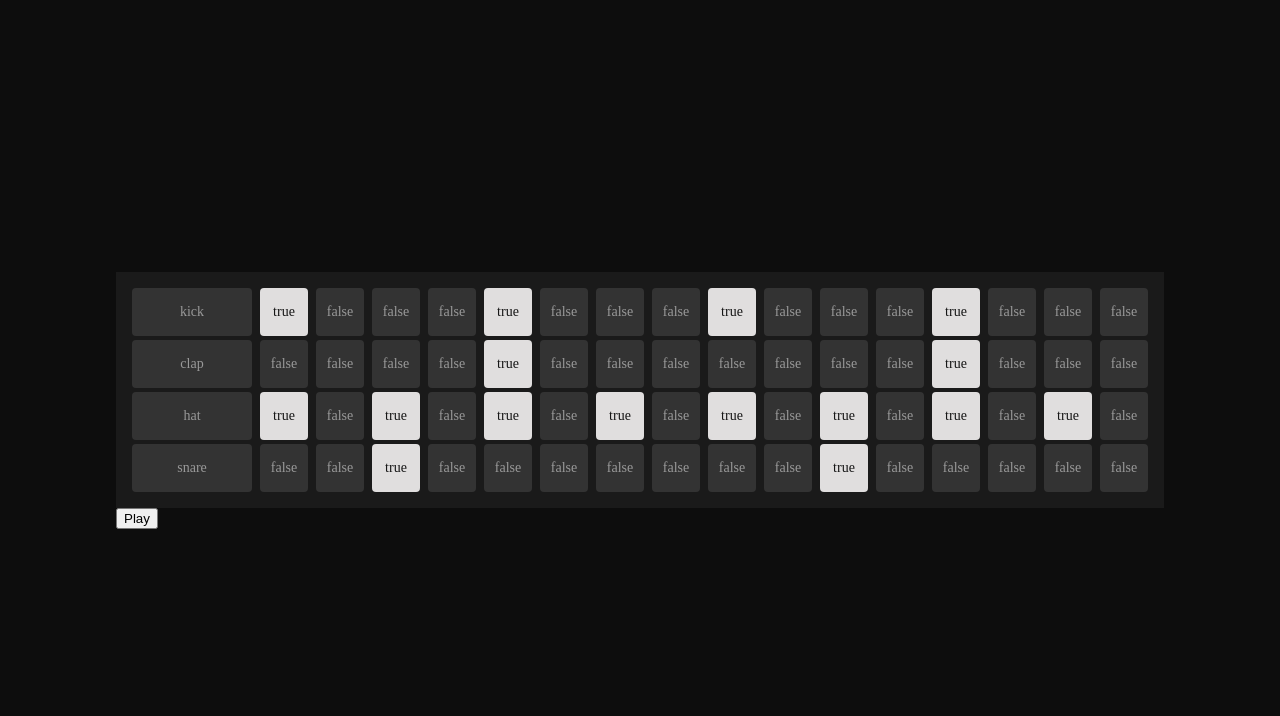
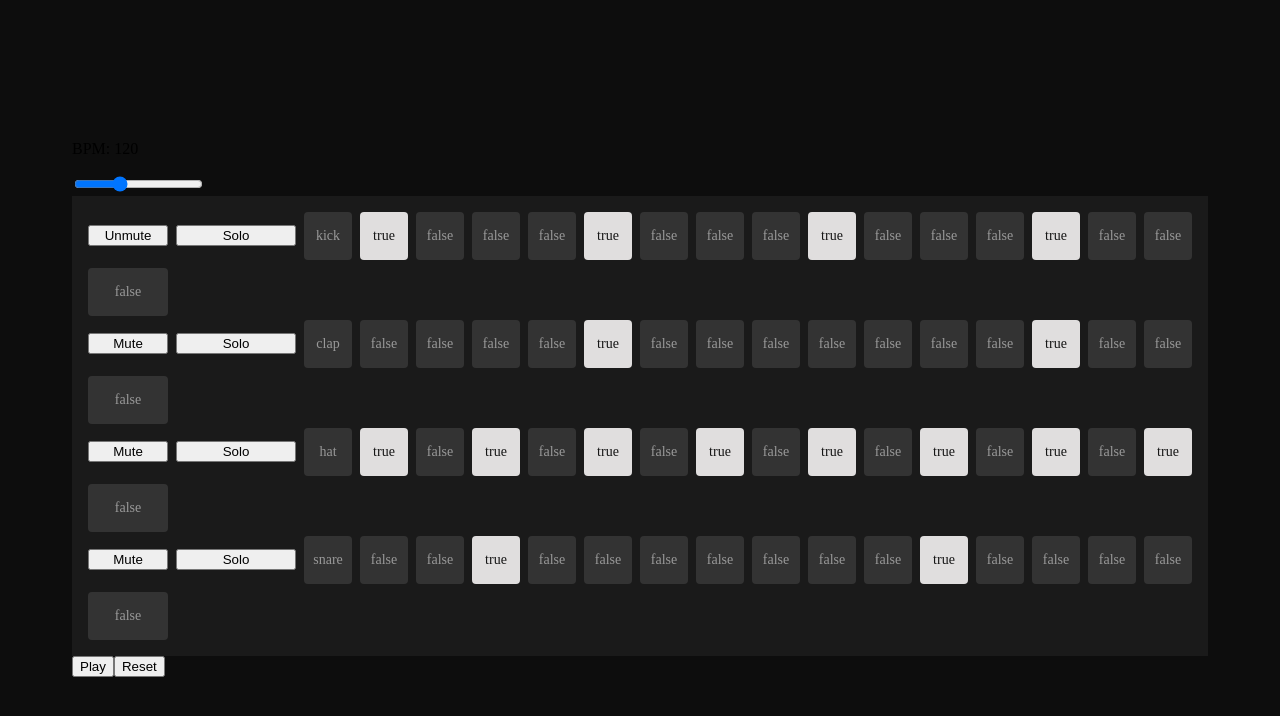
Before and after one commit to dameox/Cquence, an Angular app: page / in a window 1280 px wide. Shown: the top 716 px of the page. Built offline with nearby package versions, Linux system fonts and the light colour scheme; no server answers.

Commit message:
added a start/stop, reset button and bpm control, mute and solo per track

```diff
--- a/src/app/app.html
+++ b/src/app/app.html
@@ -1 +1 @@
-<app-grid></app-grid>
+<app-sequencer-body></app-sequencer-body>
--- a/src/app/app.ts
+++ b/src/app/app.ts
@@ -1,10 +1,10 @@
 import { Component, signal } from '@angular/core';
 import { RouterOutlet } from '@angular/router';
-import { Grid } from './grid/grid';
+import { SequencerBody } from './sequencer-body/sequencer-body';
 
 @Component({
   selector: 'app-root',
-  imports: [RouterOutlet, Grid],
+  imports: [RouterOutlet, SequencerBody],
   templateUrl: './app.html',
   styleUrl: './app.css'
 })
--- a/src/app/grid/grid.css
+++ b/src/app/grid/grid.css
@@ -9,7 +9,7 @@
 
 .grid-row {
   display: grid;
-  grid-template-columns: 120px repeat(16, 48px);
+  grid-template-columns: 80px 120px repeat(16, 48px);
   gap: 8px;
   align-items: center;
 }
--- a/src/app/grid/grid.html
+++ b/src/app/grid/grid.html
@@ -1,15 +1,14 @@
 <div class="grid-container">
-    @for (item of sequencerState?.tracks() || []; track item.name; let trackIndex = $index) {
+    @for (item of sequencerState.tracks(); track item.name; let trackIndex = $index) {
             <div class="grid-row">
+                <button (click)="sequencerState.toggleMute(trackIndex)">{{!item.muted ? 'Mute' : 'Unmute'}}</button>
+                <button (click)="sequencerState.toggleSolo(trackIndex)">{{!item.soloed ? 'Solo' : 'Unsolo'}}</button>
                 <div class="grid-cell">{{ item.name }}</div>
                 @for (step of item.steps; track $index; let stepIndex = $index) {
-                    <div class="grid-cell" (click)="sequencerState?.toggleClick(trackIndex, stepIndex)" [class.active]="step">{{ step }}</div>
+                    <div class="grid-cell" (click)="sequencerState.toggleClick(trackIndex, stepIndex)" [class.active]="step">{{ step }}</div>
                 }
             </div>
     } @empty {
         <li>There are no items.</li>
     }
 </div>
-<button (click)="scheduler?.isPlaying() ? scheduler?.stop() : scheduler?.start()">
-  {{ scheduler?.isPlaying() ? 'Stop' : 'Play' }}
-</button>
--- a/src/app/grid/grid.ts
+++ b/src/app/grid/grid.ts
@@ -10,14 +10,7 @@ import { Scheduler } from '../scheduler/scheduler';
   styleUrl: './grid.css',
 })
 export class Grid {
-    sequencerState: SequencerState | undefined;
-    scheduler: Scheduler | undefined;
-
-  constructor() {
-    this.sequencerState = inject(SequencerState);
-    this.scheduler = inject(Scheduler);
-  }
-
+  sequencerState = inject(SequencerState);
 
 
 }
--- a/src/app/scheduler/scheduler.ts
+++ b/src/app/scheduler/scheduler.ts
@@ -7,8 +7,8 @@ import { SequencerState } from '../sequencer-state/sequencer-state';
   providedIn: 'root',
 })
 export class Scheduler {
-  audioEngine: AudioEngine | undefined;
-  sequencerState: SequencerState | undefined;
+  audioEngine = inject(AudioEngine);
+  sequencerState = inject(SequencerState);
 
   currentStep = signal(0);
   nextStepTime = 0;
@@ -16,20 +16,22 @@ export class Scheduler {
   lookaheadWindow = 0.1;
   intervalId: any;
   isPlaying = signal(false);
+  anySoloed = false;
 
   stepDuration = computed(() => 60 / this.bpm() / 4);
 
 
-  constructor() {
-    this.audioEngine = inject(AudioEngine);
-    this.sequencerState = inject(SequencerState);
-  }
+
+
+
 
   tick(){
+    this.anySoloed = this.sequencerState!.tracks().some(track => track.soloed);
+
     while(this.nextStepTime < this.audioEngine!.audioContext.currentTime + this.lookaheadWindow){
-      this.sequencerState!.tracks().forEach((track, trackIndex) => {
+      this.sequencerState!.tracks().forEach((track) => {
 
-        if(track.steps[this.currentStep()]){
+        if(track.steps[this.currentStep()] && (this.anySoloed ? track.soloed : !track.muted)) {
           this.audioEngine!.playSample(track.name + '1', this.nextStepTime);
         }
 
--- /dev/null
+++ b/src/app/sequencer-body/sequencer-body.html
@@ -0,0 +1,7 @@
+<div class="transport-controls">
+    <p>BPM: {{ scheduler.bpm() }}</p>
+    <input type="range" id="bpm" min="60" max="240" [value]="scheduler.bpm()" (input)="setBpm($event)" />
+</div>
+<app-grid></app-grid>
+<button (click)="scheduler.isPlaying() ? scheduler.stop() : scheduler.start()">{{ scheduler.isPlaying() ? 'Stop' : 'Play' }}</button>
+<button (click)="sequencerState.resetPattern()">Reset</button>
--- /dev/null
+++ b/src/app/sequencer-body/sequencer-body.ts
@@ -0,0 +1,19 @@
+import { Component, inject } from '@angular/core';
+import { Grid } from '../grid/grid';
+import { Scheduler } from '../scheduler/scheduler';
+import { SequencerState } from '../sequencer-state/sequencer-state';
+
+@Component({
+  selector: 'app-sequencer-body',
+  imports: [Grid],
+  templateUrl: './sequencer-body.html',
+  styleUrl: './sequencer-body.css',
+})
+export class SequencerBody {
+  scheduler = inject(Scheduler);
+  sequencerState = inject(SequencerState);
+
+  setBpm(event: any) {
+    this.scheduler.bpm.set(Number(event.target.value));
+}
+}
--- a/src/app/sequencer-state/sequencer-state.ts
+++ b/src/app/sequencer-state/sequencer-state.ts
@@ -6,30 +6,36 @@ import { AudioEngine } from '../audio-engine/audio-engine';
   providedIn: 'root',
 })
 export class SequencerState {
-  engine: AudioEngine | undefined;
+  engine = inject(AudioEngine);
 
   tracks = signal( [
     {
       name: 'kick',
-      steps: [true, false, false, false, true, false, false, false, true, false, false, false, true, false, false, false]
+      steps: [true, false, false, false, true, false, false, false, true, false, false, false, true, false, false, false],
+      muted: true,
+      soloed: false
     },
     {
       name: 'clap',
-      steps: [false, false, false, false, true, false, false, false, false, false, false, false, true, false, false, false]
+      steps: [false, false, false, false, true, false, false, false, false, false, false, false, true, false, false, false],
+      muted: false,
+      soloed: false
     },
     {
       name: 'hat',
-      steps: [true, false, true, false, true, false, true, false, true, false, true, false, true, false, true, false]
+      steps: [true, false, true, false, true, false, true, false, true, false, true, false, true, false, true, false],
+      muted: false,
+      soloed: false
     },
     {
       name: 'snare',
-      steps: [false, false, true, false, false, false, false, false, false, false, true, false, false, false, false, false]
+      steps: [false, false, true, false, false, false, false, false, false, false, true, false, false, false, false, false],
+      muted: false,
+      soloed: false
     }
   ]);
 
-  constructor() {
-    this.engine = inject(AudioEngine);
-  }
+
 
   toggleClick(trackIndex: number, stepIndex: number) {
     this.tracks.update(value => {
@@ -42,9 +48,13 @@ export class SequencerState {
           return {
             ...track,
             steps: track.steps.map((step, i) => {
+
+              //play sound on toggle, for testing
               //if(i=== stepIndex && step === false) {
                 //this.engine?.playSample(track.name + '1');
               //}
+
+
               return i === stepIndex ? !step : step;
             })
           }
@@ -54,5 +64,49 @@ export class SequencerState {
   });
   }
 
+  toggleMute(trackIndex: number) {
+      this.tracks.update (value => {
+        return value.map((track,index) => {
+          if(index !== trackIndex) {
+            return track;
+          } else {
+            return {
+              ...track,
+              muted: !track.muted
+            }
+          }
+        });
+      });
+  }
+
+  toggleSolo(trackIndex: number) {
+    this.tracks.update (value => {
+      return value.map((track,index) => {
+        if(index !== trackIndex) {
+          return {...track,
+          soloed: false
+        }
+        } else {
+          return {
+            ...track,
+            soloed: !track.soloed
+          }
+        }
+      });
+    });
+  }
+
+  resetPattern() {
+    this.tracks.update(value => {
+      return value.map(track => {
+        return {
+          ...track,
+          steps: track.steps.map(() => false),
+          muted: false,
+          soloed: false
+        }
+      });
+    });
+  }
 
 }
```
Also changed, not shown: src/app/sequencer-body/sequencer-body.css (added), 1 other file (tests, documents, lock files or other folders).
